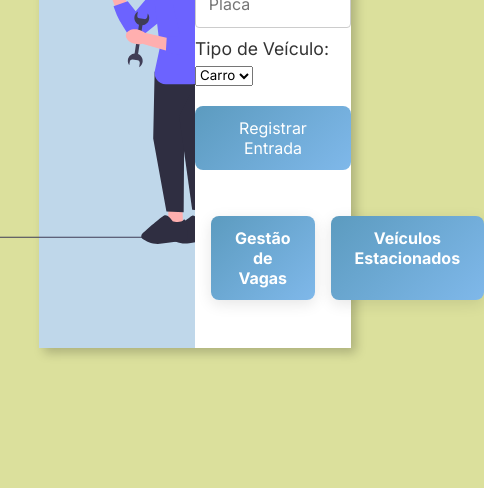
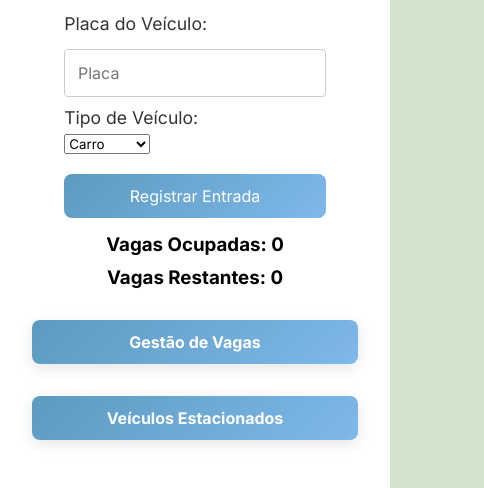
Before and after one commit to Japoleca/VParking, a plain HTML site: page registro_veiculos.html in a window 390 px wide. Shown: the part 412-900 px from the top of the page, 484 px wide, since content can reach past the window. Before the commit the page ends 844 px from the top, so only its background shows below. Drawn offline with Linux system fonts and the light colour scheme.

Commit message:
commit_vparking_ready

```diff
--- a/registro_veiculos.html
+++ b/registro_veiculos.html
@@ -4,6 +4,7 @@
     <meta charset="UTF-8">
     <title>Registro de Veículos</title>
     <link rel="stylesheet" href="styles.css">
+    <meta name="viewport" content="width=device-width, initial-scale=1.0">
 </head>
 <body>
     <div class="container">
@@ -25,9 +26,14 @@
                         <select id="tipo" name="tipo" required>
                             <option value="carro">Carro</option>
                             <option value="moto">Moto</option>
+                            <option value="caminhao">Caminhão</option>
                         </select>
                         <button type="submit">Registrar Entrada</button>
                     </form>
+                </section>
+                <section id="contador_vagas">
+                    <h3>Vagas Ocupadas: <span id="vagas-ocupadas">0</span></h3>
+                    <h3>Vagas Restantes: <span id="vagas-restantes">0</span></h3>
                 </section>
                 <div class="pages-button">
                     <a href="gestao_vagas.html" class="btn start">Gestão de Vagas</a>
--- a/script.js
+++ b/script.js
@@ -2,6 +2,8 @@ document.addEventListener('DOMContentLoaded', () => {
     const configForm = document.getElementById('config-form');
     const entradaForm = document.getElementById('entrada-form');
     const veiculosTabela = document.getElementById('veiculos-tabela');
+    const vagasOcupadasElement = document.getElementById('vagas-ocupadas');
+    const vagasRestantesElement = document.getElementById('vagas-restantes');
 
     let config = {
         vagas: 0,
@@ -15,10 +17,12 @@ document.addEventListener('DOMContentLoaded', () => {
         if (storedConfig) {
             config = JSON.parse(storedConfig);
         }
+        updateVagasDisplay();
     };
 
     const saveConfig = () => {
         localStorage.setItem('config', JSON.stringify(config));
+        updateVagasDisplay();
     };
 
     const loadVeiculos = () => {
@@ -31,6 +35,7 @@ document.addEventListener('DOMContentLoaded', () => {
 
     const saveVeiculos = () => {
         localStorage.setItem('veiculos', JSON.stringify(veiculos));
+        updateVagasDisplay();
     };
 
     const renderVeiculos = () => {
@@ -44,6 +49,14 @@ document.addEventListener('DOMContentLoaded', () => {
             `;
             veiculosTabela.appendChild(row);
         });
+        updateVagasDisplay();
+    };
+
+    const updateVagasDisplay = () => {
+        if (vagasOcupadasElement && vagasRestantesElement) {
+            vagasOcupadasElement.textContent = veiculos.length;
+            vagasRestantesElement.textContent = config.vagas - veiculos.length;
+        }
     };
 
     configForm?.addEventListener('submit', (e) => {
@@ -81,17 +94,17 @@ document.addEventListener('DOMContentLoaded', () => {
     window.registrarSaida = (index) => {
         const veiculo = veiculos[index];
         const horaSaidaDate = new Date();
-        const tempoPermanencia = (horaSaidaDate - new Date(veiculo.horaEntradaDate)) / 3600000;
+        const tempoPermanencia = (horaSaidaDate - new Date(veiculo.horaEntradaDate) - 10000) / 3600000;
 
         const pesos = {
             carro: 2,
-            moto: 1.5,
+            moto: 1.5
         };
 
         const peso = pesos[veiculo.tipo];
         const valor = Math.ceil(tempoPermanencia) * config.tarifa * peso;
 
-        alert(`Tempo de permanência: ${tempoPermanencia.toFixed(2)} horas\nValor a pagar: R$ ${valor.toFixed(2)}`);
+        alert(`Tempo de permanência: ${Math.max(0, tempoPermanencia.toFixed(2))} horas\nValor a pagar: R$ ${Math.max(0, valor.toFixed(2))}`);
         veiculos.splice(index, 1);
         saveVeiculos();
         renderVeiculos();
--- a/styles.css
+++ b/styles.css
@@ -13,37 +13,39 @@ body {
     display: flex;
     justify-content: center;
     align-items: center;
-    background: #dbe09c;
+    background: #D3E4CD;
+    margin: 0;
 }
 
 .container {
     width: 80%;
     height: 80vh;
     display: flex;
+    flex-direction: row;
     box-shadow: 5px 5px 10px rgba(0, 0, 0, 0.212);
 }
 
-.image-side {
+.image-side, .form-side {
     width: 50%;
     display: flex;
     justify-content: center;
     align-items: center;
+}
+
+.image-side {
     background-color: #BFD7EA;
     padding: 1rem;
 }
 
 .image-side img {
-    width: 31rem;
+    width: 100%;
+    max-width: 31rem;
+    height: auto;
 }
 
 .form-side {
-    width: 50%;
-    height: 100%;
-    display: flex;
-    justify-content: center;
-    align-items: center;
+    background-color: #fff;
     flex-direction: column;
-    background-color: #fff;
 }
 
 .head-gestao {
@@ -142,12 +144,19 @@ button[type="submit"]:hover {
     flex: 1;
     display: flex;
     justify-content: center;
-    align-items: top;
-    margin-top: 10rem;
+    align-items: center;
+    flex-direction: column;
+    margin-top: 1rem;
+}
+
+.veiculos-tabela-wrapper {
+    max-height: 300px;
+    overflow-y: auto;
+    width: 100%;
 }
 
 table {
-    width: 80%;
+    width: 100%;
     border-collapse: collapse;
     margin-top: 20px;
 }
@@ -170,3 +179,39 @@ td {
 tr:hover {
     background-color: #f1f1f1;
 }
+
+#contador_vagas {
+    text-align: center;
+    margin: 5px 0;
+}
+
+#contador_vagas h3 {
+    margin: 10px 0;
+}
+
+@media (max-width: 768px) {
+    .container {
+        flex-direction: column;
+        width: 100%;
+        height: auto;
+    }
+
+    .image-side, .form-side {
+        width: 100%;
+        height: auto;
+    }
+
+    .main-content {
+        padding: 1rem;
+    }
+
+    .pages-button {
+        flex-direction: column;
+        align-items: center;
+    }
+
+    .btn {
+        width: 100%;
+        margin-bottom: 1rem;
+    }
+}
```
Also changed, not shown: gestao_vagas.html (+2 -1 lines), veiculos_estacionados.html (+3 -0 lines).
